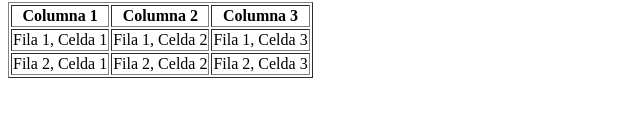
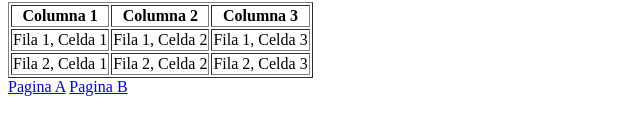
Before and after one commit to ELIZAN626/PRACTICA_01_AVC, a plain HTML site: page index.html in a window 1280 px wide. Shown: the part 112-246 px from the top of the page, without its empty margins (0-640 px from the left). Drawn offline with Linux system fonts and the light colour scheme.

Commit message:
Revert "quitar navbar"
This reverts commit 3b454c2699f16182c2cec129b7e89f1cf0da0609.

```diff
--- a/index.html
+++ b/index.html
@@ -9,7 +9,6 @@
     <body>
         <h1>index</h1>
         <p>ahora hacemos un cambio para feature_1</p>
-
         <table border="1">
             <tr>
                 <th>Columna 1</th>
@@ -27,5 +26,10 @@
                 <td>Fila 2, Celda 3</td>
             </tr>
         </table>
+
+        <nav>
+            <a href="page_a.html">Pagina A</a>
+            <a href="page_b.html">Pagina B</a>
+        </nav>
     </body>
 </html>
```
